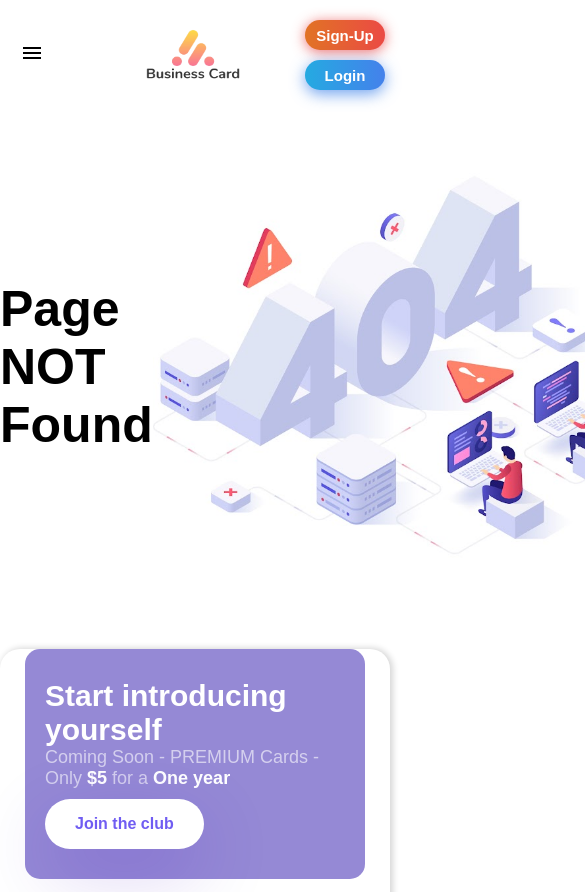
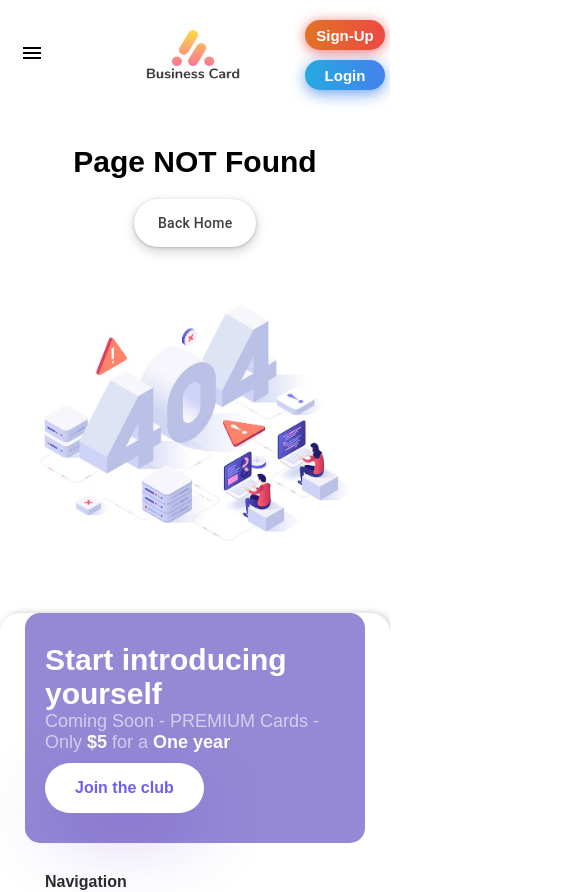
Before and after one commit to harelsarag7/BusinessCardApp, a React (Create React App) app: page /404 in a window 390 px wide. Shown: the top 892 px of the page, 585 px wide, since content can reach past the window. Built offline with nearby package versions, Linux system fonts and the light colour scheme.

Commit message:
created card loader, and 404 button + responsice

```diff
--- a/src/Components/Layout/Main/CreateCard/CardTemplate/CardTemplate.css
+++ b/src/Components/Layout/Main/CreateCard/CardTemplate/CardTemplate.css
@@ -29,3 +29,91 @@
     flex-direction: column;
     background-color: blue;
 }
+
+
+
+
+
+
+
+.cardTemplate .loading {
+    display: flex;
+    justify-content: center;
+    margin: 0 auto;
+}
+
+.cardTemplate .loader {
+    text-align: center;
+    vertical-align: middle;
+    position: relative;
+    display: flex;
+    background: white;
+    padding: 150px;
+  }
+
+  .cardTemplate .loader span {
+    display: block;
+    width: 20px;
+    height: 20px;
+    background: #eee;
+    border-radius: 50%;
+    margin: 0 5px;
+    box-shadow: 0 2px 2px rgba(0, 0, 0, 0.2);
+  }
+
+  .cardTemplate .loader span:nth-child(2) {
+    background: #f07e6e;
+  }
+
+  .cardTemplate .loader span:nth-child(3) {
+    background: #84cdfa;
+  }
+
+  .cardTemplate .loader span:nth-child(4) {
+    background: #5ad1cd;
+  }
+
+  .cardTemplate .loader span:not(:last-child) {
+    animation: animate 1.5s linear infinite;
+  }
+
+  @keyframes animate {
+    0% {
+      transform: translateX(0);
+    }
+
+    100% {
+      transform: translateX(30px);
+    }
+  }
+
+  .cardTemplate .loader span:last-child {
+    animation: jump 1.5s ease-in-out infinite;
+  }
+
+  @keyframes jump {
+    0% {
+      transform: translate(0, 0);
+    }
+    10% {
+      transform: translate(10px, -10px);
+    }
+    20% {
+      transform: translate(20px, 10px);
+    }
+    30% {
+      transform: translate(30px, -50px);
+    }
+    70% {
+      transform: translate(-150px, -50px);
+    }
+    80% {
+      transform: translate(-140px, 10px);
+    }
+    90% {
+      transform: translate(-130px, -10px);
+    }
+    100% {
+      transform: translate(-120px, 0);
+    }
+  }
--- a/src/Components/Layout/Main/CreateCard/CardTemplate/CardTemplate.tsx
+++ b/src/Components/Layout/Main/CreateCard/CardTemplate/CardTemplate.tsx
@@ -1,5 +1,5 @@
 import { useEffect, useState } from "react";
-import { useParams } from "react-router-dom";
+import { useNavigate, useParams } from "react-router-dom";
 import { cardModel } from "../../../../../Models/cardModel";
 import { cardFunctions } from "../../../../../Services/cards";
 import "./CardTemplate.css";
@@ -17,17 +17,23 @@ const Components: Record<number, CardComponentType> = {
 
 function CardTemplate(): JSX.Element {
     let id = useParams();
+    const navigate = useNavigate();
     const [card, setCard] = useState<cardModel | undefined>(undefined)
+    const [loading, setLoading] = useState<boolean>(true);
 
     const CardClass = "CardTemplate" + card?.templateNum;
     const Component = Components[card?.templateNum ?? 1];
 
     useEffect(() => {
-       const idNum: any= id.id
+        setLoading(true)
+        const idNum: any= id.id
         cardFunctions.getCard(idNum).then(res => {
             console.log(res);
-
+            if(!res){
+                navigate("/404")
+            }
             setCard(res);
+            setLoading(false);
 
         });
     }, [])
@@ -37,7 +43,20 @@ function CardTemplate(): JSX.Element {
             {/* {card?.template == 1? <CardTemplate1 key={card.id} card={card}/>
              : card?.template === 2? " WRONG Card template is 2"
               : "No template"} */}
+
+              {loading?
+              <div className="loading Card">
+                <div className="loader">
+                <span></span>
+                <span></span>
+                <span></span>
+                <span></span>
+                <span></span>
+                </div>
+              </div>
+              :
               <Component key={card?.id} card={card ?? {}}/>
+            }
 
         </div>
     );
--- a/src/Components/Layout/Main/PageNotFound/PageNotFound.css
+++ b/src/Components/Layout/Main/PageNotFound/PageNotFound.css
@@ -2,6 +2,7 @@
 	display: flex;
     justify-content: space-evenly;
     align-items: center;
+    margin-bottom: 300px;
 }
 
 .PageNotFound h1 {
@@ -11,4 +12,104 @@
 
 .PageNotFound img {
     max-width: 500px;
+    width: 80%;
+    position: relative;
+    left: 50px;
 }
+
+@media only screen and (max-width: 1000px) {
+    .PageNotFound {
+        margin-top: 50px;
+        flex-direction: column;
+        margin-bottom: 0px;
+
+    }
+}
+
+@media only screen and (max-width: 550px) {
+    .PageNotFound {
+        margin-top: 50px;
+        flex-direction: column;
+    }
+
+    .PageNotFound h1 {
+        font-size: 30px;
+    }
+    .PageNotFound img {
+        left: 40px;
+    }
+}
+
+
+
+
+/* CSS */
+.button-17 {
+  align-items: center;
+  appearance: none;
+  background-color: #fff;
+  border-radius: 24px;
+  border-style: none;
+  box-shadow: rgba(0, 0, 0, .2) 0 3px 5px -1px,rgba(0, 0, 0, .14) 0 6px 10px 0,rgba(0, 0, 0, .12) 0 1px 18px 0;
+  box-sizing: border-box;
+  color: #3c4043;
+  cursor: pointer;
+  display: inline-flex;
+  fill: currentcolor;
+  margin: 20px;
+  font-family: "Google Sans",Roboto,Arial,sans-serif;
+  font-size: 14px;
+  font-weight: 500;
+  height: 48px;
+  justify-content: center;
+  letter-spacing: .25px;
+  line-height: normal;
+  max-width: 100%;
+  overflow: visible;
+  padding: 2px 24px;
+  position: relative;
+  text-align: center;
+  text-transform: none;
+  transition: box-shadow 280ms cubic-bezier(.4, 0, .2, 1),opacity 15ms linear 30ms,transform 270ms cubic-bezier(0, 0, .2, 1) 0ms;
+  user-select: none;
+  -webkit-user-select: none;
+  touch-action: manipulation;
+  width: auto;
+  will-change: transform,opacity;
+  z-index: 0;
+}
+
+.button-17:hover {
+  background: #F6F9FE;
+  color: #174ea6;
+}
+
+.button-17:active {
+  box-shadow: 0 4px 4px 0 rgb(60 64 67 / 30%), 0 8px 12px 6px rgb(60 64 67 / 15%);
+  outline: none;
+}
+
+.button-17:focus {
+  outline: none;
+  border: 2px solid #4285f4;
+}
+
+.button-17:not(:disabled) {
+  box-shadow: rgba(60, 64, 67, .3) 0 1px 3px 0, rgba(60, 64, 67, .15) 0 4px 8px 3px;
+}
+
+.button-17:not(:disabled):hover {
+  box-shadow: rgba(60, 64, 67, .3) 0 2px 3px 0, rgba(60, 64, 67, .15) 0 6px 10px 4px;
+}
+
+.button-17:not(:disabled):focus {
+  box-shadow: rgba(60, 64, 67, .3) 0 1px 3px 0, rgba(60, 64, 67, .15) 0 4px 8px 3px;
+}
+
+.button-17:not(:disabled):active {
+  box-shadow: rgba(60, 64, 67, .3) 0 4px 4px 0, rgba(60, 64, 67, .15) 0 8px 12px 6px;
+}
+
+.button-17:disabled {
+  box-shadow: rgba(60, 64, 67, .3) 0 1px 3px 0, rgba(60, 64, 67, .15) 0 4px 8px 3px;
+}
--- a/src/Components/Layout/Main/PageNotFound/PageNotFound.tsx
+++ b/src/Components/Layout/Main/PageNotFound/PageNotFound.tsx
@@ -1,11 +1,15 @@
 import "./PageNotFound.css";
 import img from "../PageNotFound/404.jpeg"
+import { useNavigate } from "react-router-dom";
 
 function PageNotFound(): JSX.Element {
+    const navigate = useNavigate();
     return (
         <div className="PageNotFound">
 			<div><h1> Page NOT Found</h1></div>
+            <button className="button-17" onClick={() => navigate("/")} role="button">Back Home</button>
 			<div><img src={img} alt="" /></div>
+
         </div>
     );
 }
```
